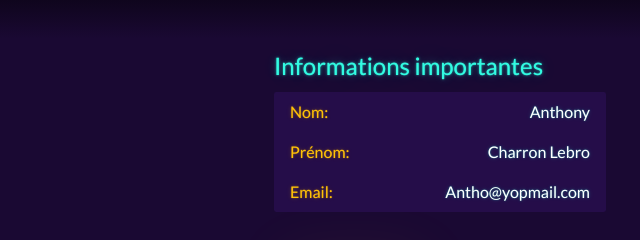
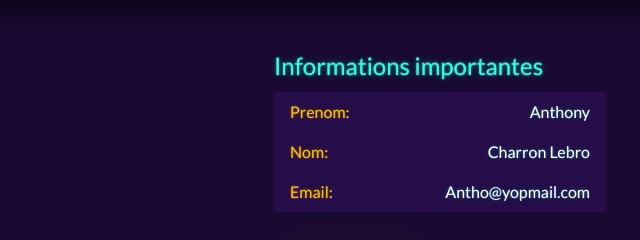
Before and after one commit to AnthonyLebro/Design, a plain HTML site: page ressources.html in a window 1280 px wide. Shown: the top 240 px of the page, 544-1184 px from the left. Drawn offline with nearby package versions, Linux system fonts and the light colour scheme.

Commit message:
Version 6

```diff
--- a/ressources.html
+++ b/ressources.html
@@ -25,10 +25,10 @@
         <legend>Informations importantes</legend>
         <ul class="list-group">
           <li class="list-group-item d-flex justify-content-between align-items-center">
-            <span class=text-warning>Nom:</span>Anthony
+            <span class=text-warning>Prenom:</span>Anthony
           </li>
           <li class="list-group-item d-flex justify-content-between align-items-center">
-            <span class=text-warning>Prénom:</span>Charron Lebro
+            <span class=text-warning>Nom:</span>Charron Lebro
           </li>
           <li class="list-group-item d-flex justify-content-between align-items-center">
             <span class=text-warning>Email:</span>Antho@yopmail.com
```
